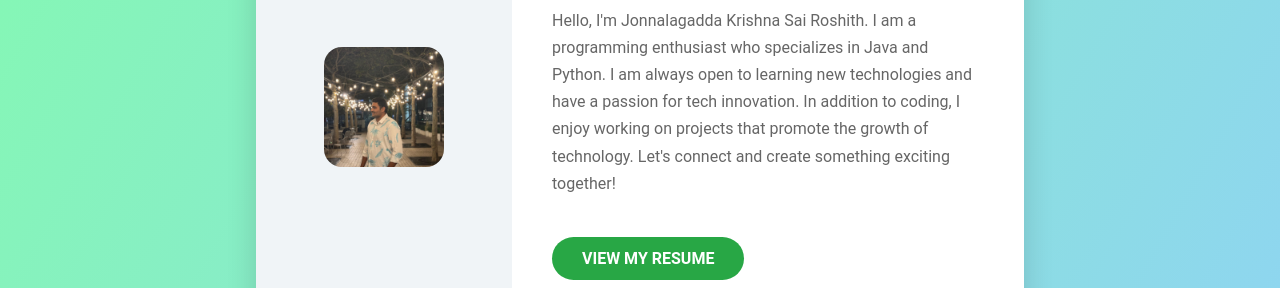
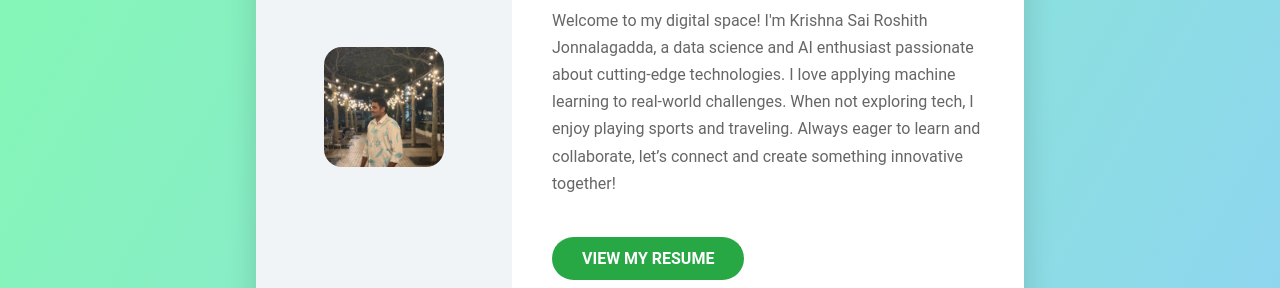
Before and after one commit to JKrishnasairoshith/JKrishnasairoshith.github.io, a plain HTML site: page index.html in a window 1280 px wide. Shown: the part 283-571 px from the top of the page. Drawn offline with Linux system fonts and the light colour scheme.

Commit message:
Update index.html

```diff
--- a/index.html
+++ b/index.html
@@ -176,7 +176,9 @@
         <!-- Bio and Resume Section -->
         <div class="content-section">
             <h1>Jonnalagadda Krishna Sai Roshith</h1>
-            <p>Hello, I'm Jonnalagadda Krishna Sai Roshith. I am a programming enthusiast who specializes in Java and Python. I am always open to learning new technologies and have a passion for tech innovation. In addition to coding, I enjoy working on projects that promote the growth of technology. Let's connect and create something exciting together!</p>
+            <p>Welcome to my digital space! I'm Krishna Sai Roshith Jonnalagadda, a data science and AI enthusiast passionate about cutting-edge technologies. I love applying machine learning to real-world challenges. When not exploring tech, I enjoy playing sports and traveling.
+
+Always eager to learn and collaborate, let’s connect and create something innovative together!</p>
 
             <a href="resume.html" class="resume-btn">View My Resume</a>
 
```
